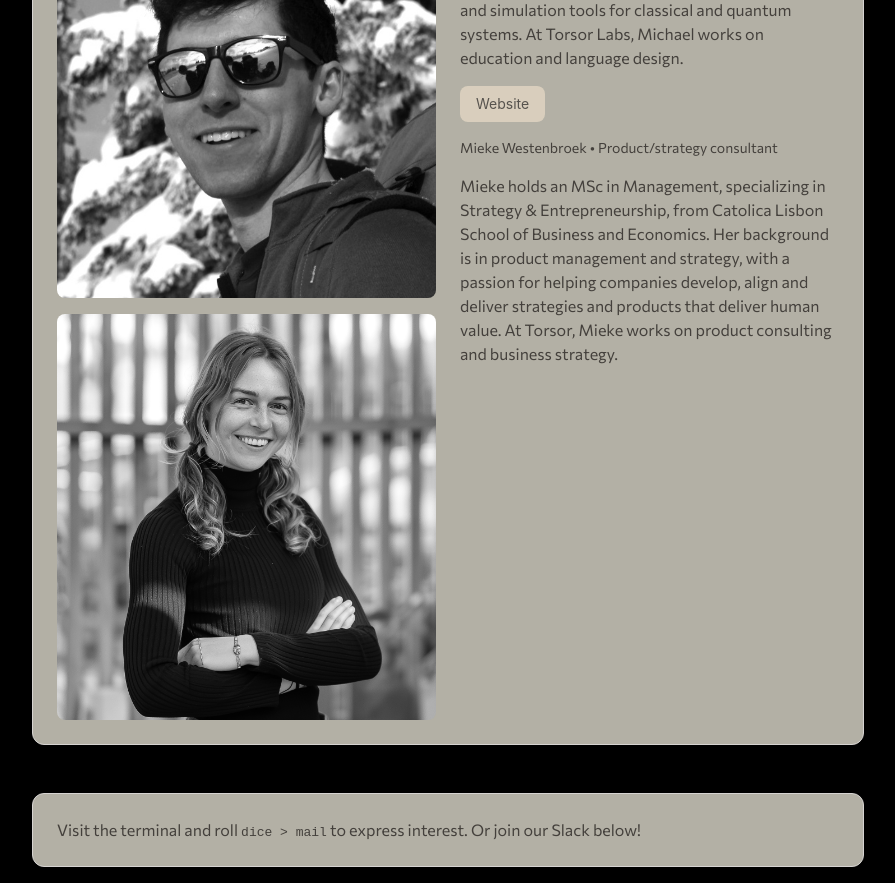
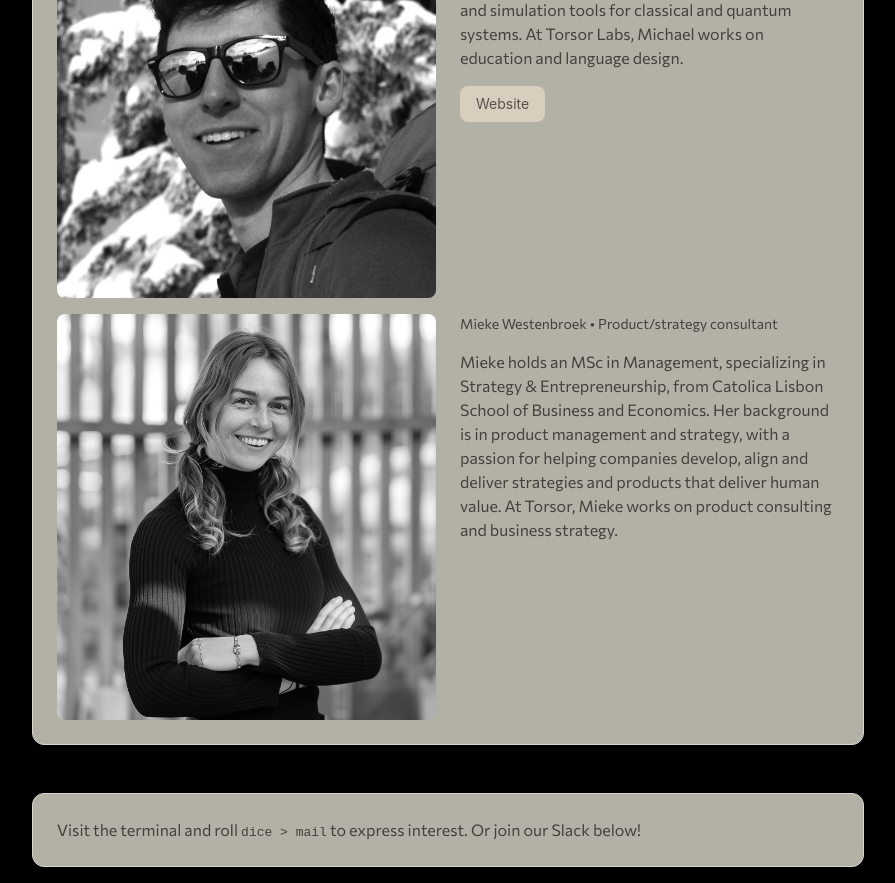
Before and after one commit to torsor-io/torsor-io, a React (Create React App) app: page /#/team in a window 1280 px wide. Shown: the part 1120-2003 px from the top of the page, without its empty margins (192-1087 px from the left). Built offline with nearby package versions, Linux system fonts and the light colour scheme; the HTML template or start-up script is replaced by a standard one.

Commit message:
Update index.js

```diff
--- a/src/components/TeamPage/index.js
+++ b/src/components/TeamPage/index.js
@@ -140,18 +140,21 @@ const TeamPage = ({ isDark, setIsDark, waveState, setWaveState }) => {
                   <p className={`${subtleText}`}>
           Michael holds a PhD in physics from the University of British Columbia. With a research background in high-performance computing and numerical analysis, he specializes in the design of algorithms and simulation tools for classical and quantum systems. At Torsor Labs, Michael works on education and language design.
                   </p>
-                  <div className="flex space-x-4 !mb-26">
+                  <div className="flex space-x-4 !mb-24">
 
                       <a href="https://kinach.ca/"
                       className={`${buttonBg} ${textColor} px-4 py-2 rounded-lg transition-colors text-sm`}
                     >
                       Website
       </a>
-	                    </div>
-                  <p className={`${subtleText} text-sm !mt-26`}>
+	  </div>
+	                    <div className="flex space-x-4">
+
+                  </div>
+                  <p className={`${subtleText} text-sm !mt-24`}>
           Mieke Westenbroek • Product/strategy consultant
                   </p>
-                  <p className={`${subtleText} !mb-26`}>
+                  <p className={`${subtleText} !mb-24`}>
 	  Mieke holds an MSc in Management, specializing in Strategy & Entrepreneurship, from Catolica Lisbon School of Business and Economics. Her background is in product management and strategy, with a passion for helping companies develop, align and deliver strategies and products that deliver human value. At Torsor, Mieke works on product consulting and business strategy.
                   </p>
                   <div className="flex space-x-4">
```
